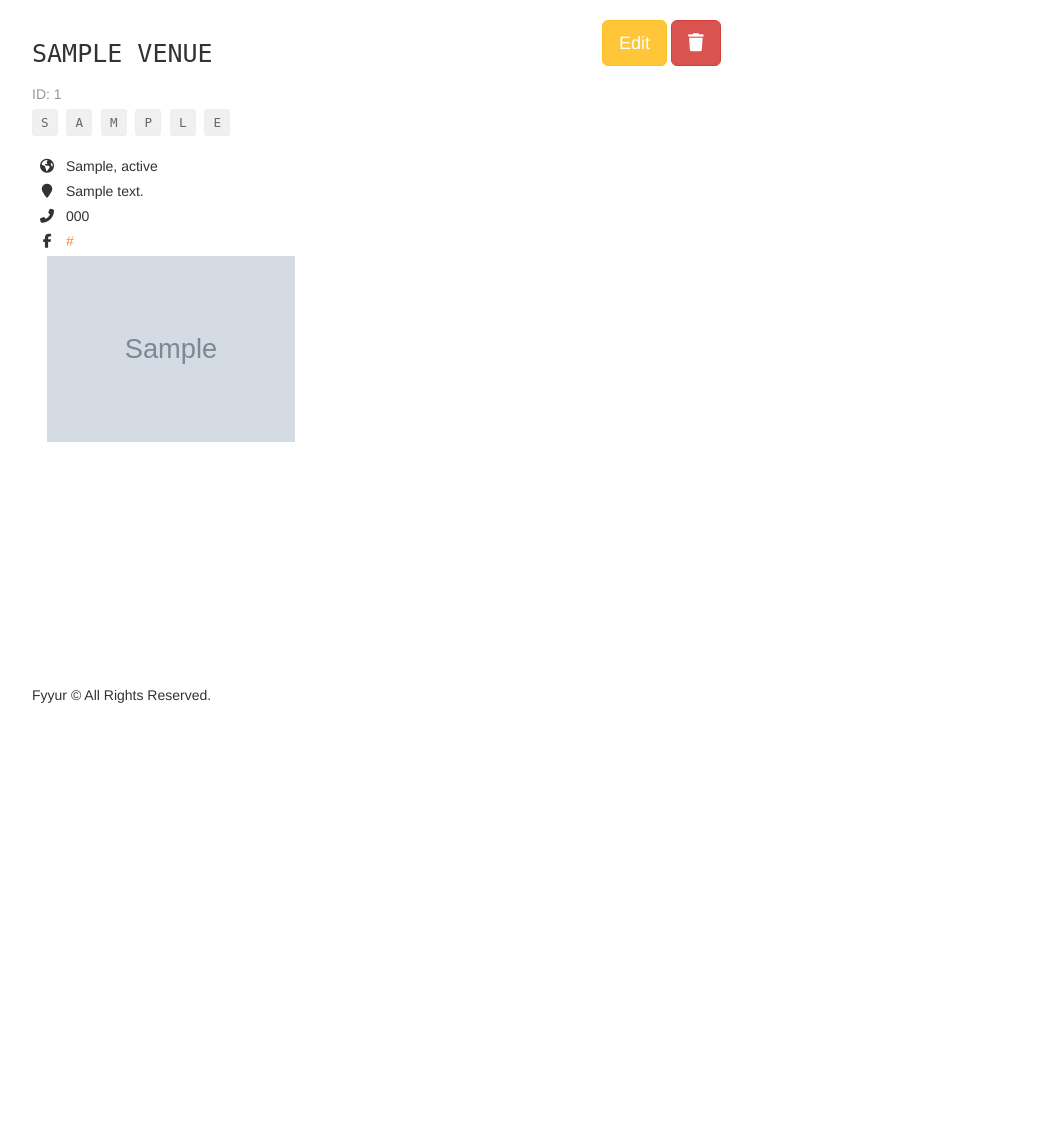
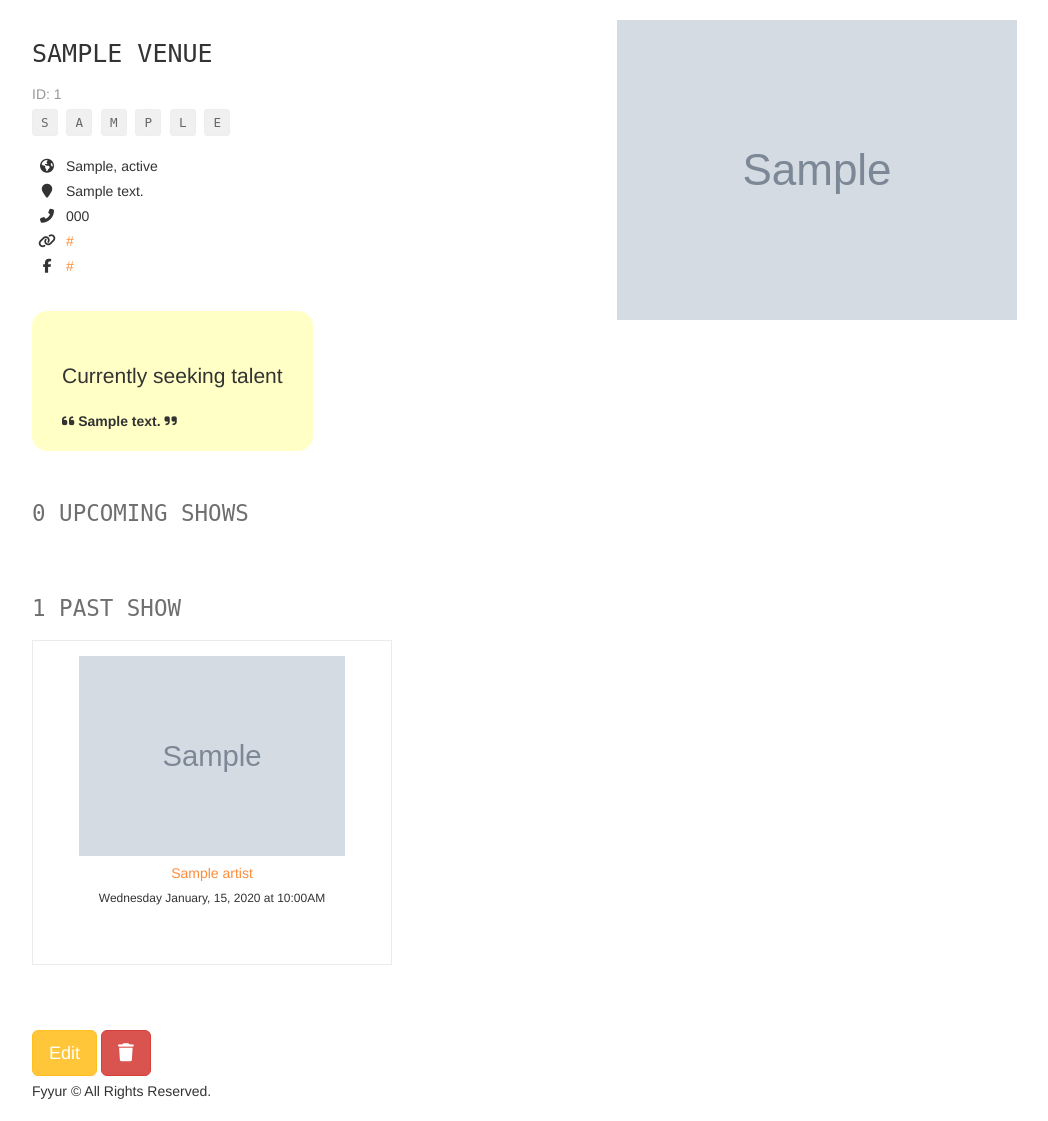
Before and after one commit to rfzeg/fyyur_app, a Flask app: page /venues/1 in a window 1280 px wide. Shown: the part 60-1181 px from the top of the page, without its empty margins (38-1086 px from the left). Before the commit the page ends 763 px from the top, so only its background shows below. Run offline with Flask 2, Linux system fonts and the light colour scheme; tables that the repository leaves empty hold one stand-in row (values such as "Sample post"); grey boxes marked "Sample" are stand-in pictures; some libraries are stand-ins or nearby versions.

Commit message:
Feat: display past and upcoming shows inside venue details view

```diff
--- a/app.py
+++ b/app.py
@@ -155,7 +155,45 @@
 @app.route('/venues/<int:venue_id>')
 def show_venue(venue_id):
   # shows the venue page with the given venue_id
-  data = Venue.query.get(venue_id)
+  venue = Venue.query.get(venue_id)
+  venue_shows_query = Show.query.filter(Show.parent_venue_id==venue_id)
+  upcoming_shows_query = venue_shows_query.filter(Show.start_time>datetime.now())
+  past_shows_query = venue_shows_query.filter(Show.start_time<datetime.now())
+  upcoming_shows_count = upcoming_shows_query.count()
+  past_shows_count = len(venue.shows) - upcoming_shows_count
+  data={
+    "id": venue.id,
+    "name": venue.name,
+    "genres": venue.genres,
+    "address": venue.address,
+    "city": venue.city,
+    "state": venue.state,
+    "phone": venue.phone,
+    "website": venue.website,
+    "facebook_link": venue.facebook_link,
+    "seeking_talent": venue.seeking_talent,
+    "seeking_description": venue.seeking_description,
+    "image_link": venue.image_link,
+    "past_shows": [],
+    "upcoming_shows": [],
+    "past_shows_count": past_shows_count,
+    "upcoming_shows_count": upcoming_shows_count,
+  }
+
+  for show in upcoming_shows_query:
+    data["upcoming_shows"].append({"artist_id": show.parent_artist.id,
+                                   "artist_name": show.parent_artist.name,
+                                   "artist_image_link": show.parent_artist.image_link,
+                                   "start_time": show.start_time.strftime('%Y-%m-%d %H:%M:%S'),
+                                   })
+
+  for show in past_shows_query:
+    data["past_shows"].append({"artist_id": show.parent_artist.id,
+                               "artist_name": show.parent_artist.name,
+                               "artist_image_link": show.parent_artist.image_link,
+                               "start_time": show.start_time.strftime('%Y-%m-%d %H:%M:%S'),
+                               })
+
   return render_template('pages/show_venue.html', venue=data)
 
 #  Create Venue
```
Also changed, not shown: templates/pages/show_venue.html (+0 -9 lines).
